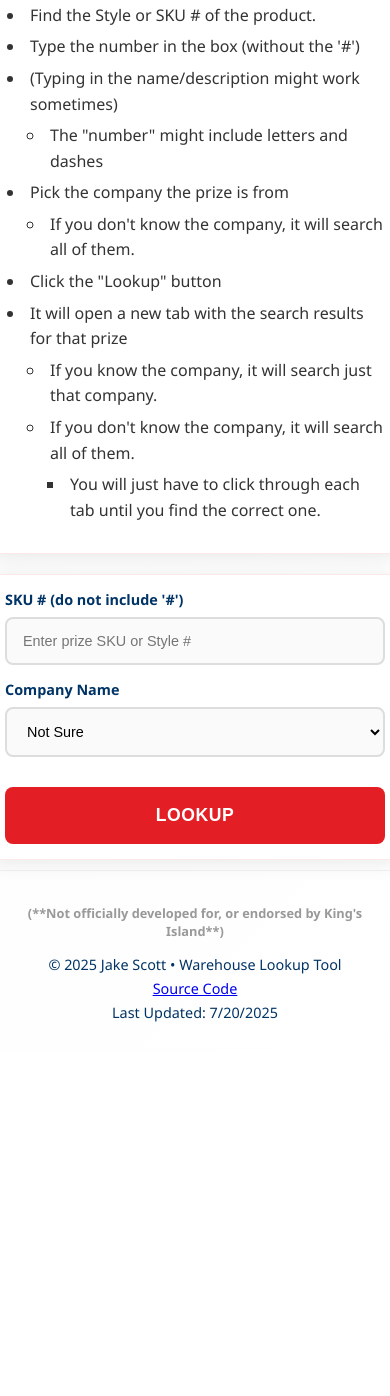
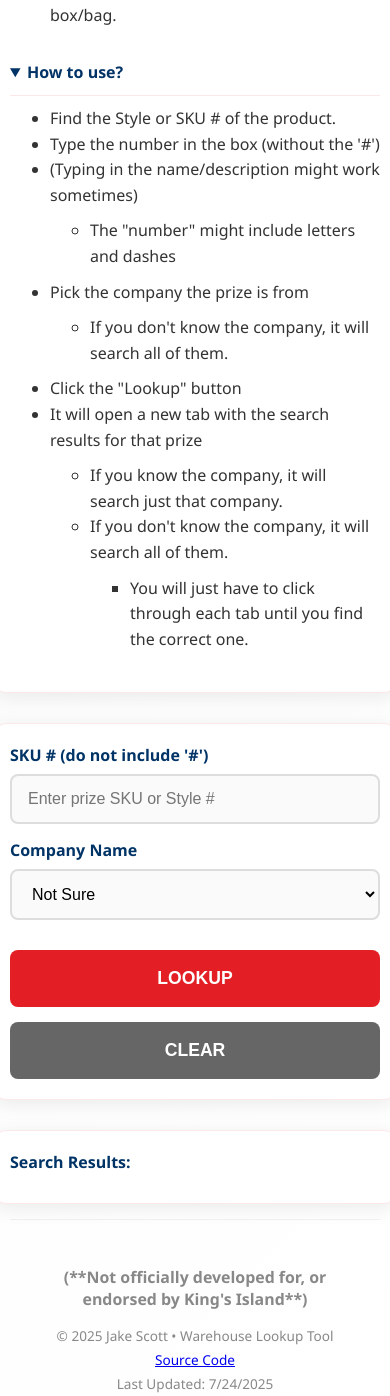
Before and after one commit to TheBiggestOfBoys/Warehouse-Lookup, a plain HTML site: page index.html in a window 390 px wide. Shown: the part 604-2000 px from the top of the page. Before the commit the page ends 1656 px from the top, so only its background shows below. Drawn offline with Linux system fonts and the light colour scheme.

Commit message:
Add clear button and search results display; improve link formatting

```diff
--- a/index.html
+++ b/index.html
@@ -68,14 +68,24 @@
 			</div>
 		</div>
 
-		<button id="lookup">Lookup</button>
+		<div class="button-row">
+			<button id="lookup">Lookup</button>
+			<button id="clear" type="button">Clear</button>
+		</div>
+	</div>
+
+	<div class="container">
+		<label for="linksList">Search Results:</label>
+		<ul id="linksList">
+			<!-- Links will be populated here -->
+		</ul>
 	</div>
 
 	<footer>
 		<h3><B>(**Not officially developed for, or endorsed by King's Island**)</B></h3>
 		<p>&copy; 2025 Jake Scott • Warehouse Lookup Tool</p>
 		<p><a href="https://github.com/TheBiggestOfBoys/Warehouse-Lookup">Source Code</a></p>
-		<p>Last Updated: 7/20/2025</p>
+		<p>Last Updated: 7/24/2025</p>
 	</footer>
 </body>
 
--- a/lookup.js
+++ b/lookup.js
@@ -1,29 +1,29 @@
 const Links = {
 	"Goffa": "https://goffatoys.com/",
 	"Fiesta": "https://fiestatoy.com/",
-	"ToyFactory": "https://shop.thetoyfactory.biz/",
-	"RINovelty": "https://www.rinovelty.com/",
+	"Toy Factory": "https://shop.thetoyfactory.biz/",
+	"R I Novelty": "https://www.rinovelty.com/",
 	"Kokos": "https://kokos.com/",
-	"ClassicToy": "https://classictoyco.com/",
-	"ToyBarn": "https://www.toybarn.com/",
-	"IdealToys": "http://www.idealtoysdirect.com/",
+	"Classic Toy": "https://classictoyco.com/",
+	"Toy Barn": "https://www.toybarn.com/",
+	"Ideal Toys": "http://www.idealtoysdirect.com/",
 	"Jazwares": "https://shop.jazwares.com/",
-	"AdventurePlanet": "https://www.bbtoystore.com/store/",
-	"PeekABoo": "https://www.peekabootoys.com/",
+	"Adventure Planet": "https://www.bbtoystore.com/store/",
+	"Peek A Boo": "https://www.peekabootoys.com/",
 };
 
 const queryLinkGenerators = {
 	"Goffa": styleNumber => `${Links.Goffa}search?q=${styleNumber}`,
 	"Fiesta": styleNumber => `${Links.Fiesta}search?type=product&q=${styleNumber}&submit=search`,
-	"ToyFactory": styleNumber => `${Links.ToyFactory}${styleNumber}.html`,
-	"RINovelty": styleNumber => `${Links.RINovelty}search?term=${styleNumber}`,
+	"Toy Factory": styleNumber => `${Links["Toy Factory"]}${styleNumber}.html`,
+	"R I Novelty": styleNumber => `${Links["R I Novelty"]}search?term=${styleNumber}`,
 	"Kokos": styleNumber => `${Links.Kokos}?s=${styleNumber}`,
-	"ClassicToy": styleNumber => `${Links.ClassicToy}?s=${styleNumber}`,
-	"ToyBarn": styleNumber => `${Links.ToyBarn}search.php?search_query=${styleNumber}`,
-	"IdealToys": styleNumber => `${Links.IdealToys}searchresults.aspx?term=${styleNumber}`,
+	"Classic Toy": styleNumber => `${Links["Classic Toy"]}?s=${styleNumber}`,
+	"Toy Barn": styleNumber => `${Links["Toy Barn"]}search.php?search_query=${styleNumber}`,
+	"Ideal Toys": styleNumber => `${Links["Ideal Toys"]}searchresults.aspx?term=${styleNumber}`,
 	"Jazwares": styleNumber => `${Links.Jazwares}search?q=${styleNumber}`,
-	"AdventurePlanet": styleNumber => `${Links.AdventurePlanet}SRCH.html?Search=${styleNumber}`,
-	"PeekABoo": styleNumber => `${Links.PeekABoo}?s=${styleNumber}`,
+	"Adventure Planet": styleNumber => `${Links["Adventure Planet"]}SRCH.html?Search=${styleNumber}`,
+	"Peek A Boo": styleNumber => `${Links["Peek A Boo"]}?s=${styleNumber}`,
 };
 
 function GetInfo() {
@@ -31,16 +31,21 @@ function GetInfo() {
 	const company = document.getElementById("company").value.trim();
 
 	if (!styleNumber) {
-		alert("Please enter a SKU or Style number.");
 		document.getElementById("styleNumber").focus();
 		return;
 	}
 
-	LookupPrize(styleNumber, company);
+	GenerateLinks(styleNumber, company);
 }
 
-function LookupPrize(styleNumber, company) {
+function GenerateLinks(styleNumber, company) {
 	const links = [];
+	const button = document.getElementById("lookup");
+
+	// Show loading state
+	const originalText = button.textContent;
+	button.textContent = "Searching...";
+	button.disabled = true;
 
 	if (company && queryLinkGenerators[company]) {
 		links.push(queryLinkGenerators[company](styleNumber));
@@ -48,10 +53,60 @@ function LookupPrize(styleNumber, company) {
 		Object.values(queryLinkGenerators).forEach(generator => {
 			links.push(generator(styleNumber));
 		});
-		alert("No company selected. Searching all companies.");
 	}
 
-	links.forEach(link => window.open(link));
+	// Restore button state
+	setTimeout(() => {
+		button.textContent = originalText;
+		button.disabled = false;
+	}, 300);
+
+	links.length === 1 ? window.open(links[0]) : PopulateList(links);
+	return links;
+}
+
+// Helper function to reverse lookup company name from URL
+function getCompanyFromUrl(url) {
+	for (const [company, baseUrl] of Object.entries(Links)) {
+		if (url.startsWith(baseUrl)) {
+			return company;
+		}
+	}
+	return "Unknown";
+}
+
+function PopulateList(links) {
+	const list = document.getElementById("linksList");
+	list.innerHTML = ""; // Clear previous links
+
+	if (links.length === 0) {
+		list.innerHTML = "<li>No results found.</li>";
+		return;
+	}
+
+	links.forEach(link => {
+		const listItem = document.createElement("li");
+		const companyName = getCompanyFromUrl(link);
+		listItem.innerHTML = `<strong>${companyName}:</strong> `;
+
+		const anchor = document.createElement("a");
+		anchor.href = link;
+		anchor.target = "_blank";
+		anchor.textContent = link;
+		listItem.appendChild(anchor);
+		list.appendChild(listItem);
+	});
+}
+
+// Function to clear all inputs and results
+function clearAll() {
+	document.getElementById("styleNumber").value = "";
+	document.getElementById("company").value = "";
+	const list = document.getElementById("linksList");
+	if (list) {
+		list.innerHTML = "";
+	}
+	document.getElementById("styleNumber").focus();
 }
 
 // Populate company dropdown from Links keys
@@ -59,15 +114,15 @@ const companySelect = document.getElementById("company");
 Object.keys(Links).forEach(company => {
 	const option = document.createElement("option");
 	option.value = company;
-	option.textContent = company === "RINovelty" ? "Rhode Island Novelty" :
-		company === "ToyFactory" ? "Toy Factory" : company;
+	option.textContent = company;
 	companySelect.appendChild(option);
 });
 
 document.getElementById("lookup").addEventListener("click", GetInfo);
+document.getElementById("clear").addEventListener("click", clearAll);
 
 // Add Enter key support
-document.getElementById("styleNumber").addEventListener("keypress", function(event) {
+document.getElementById("styleNumber").addEventListener("keypress", function (event) {
 	if (event.key === "Enter") {
 		GetInfo();
 	}
--- a/styles.css
+++ b/styles.css
@@ -1,57 +1,39 @@
-/* Simple King's Island Theme */
+/* King's Island Theme */
 :root {
-	--kings-island-red: #e31e24;
-	--kings-island-blue: #003366;
-	--kings-island-yellow: #ffd700;
-	--background-light: #f8f9fa;
+	--red: #e31e24;
+	--blue: #003366;
+	--light: #f8f9fa;
 }
 
 body {
-	font-family: 'Segoe UI', Tahoma, Geneva, Verdana, sans-serif;
-	background: linear-gradient(135deg, var(--background-light) 0%, #ffffff 100%);
-	color: #333;
+	font-family: 'Segoe UI', sans-serif;
+	background: linear-gradient(135deg, var(--light) 0%, white 100%);
 	margin: 0;
 	padding: 20px;
 	display: flex;
 	flex-direction: column;
 	align-items: center;
 	min-height: 100vh;
+	color: #333;
 }
 
 .logo {
 	max-width: 200px;
-	height: auto;
 	margin-bottom: 20px;
 }
 
 h1 {
+	color: var(--red);
+	font-size: clamp(1.8rem, 4vw, 2.5rem);
 	text-align: center;
-	color: var(--kings-island-red);
-	font-size: clamp(1.8rem, 4vw, 2.5rem);
 	margin-bottom: 10px;
 }
 
-p {
-	text-align: center;
-	color: var(--kings-island-blue);
-	font-style: italic;
-	margin-bottom: 30px;
-	font-size: clamp(0.9rem, 2vw, 1rem);
-}
-
 h2 {
-	color: var(--kings-island-blue);
+	color: var(--blue);
 	font-size: clamp(1.1rem, 3vw, 1.3rem);
 	text-align: center;
-	margin-bottom: 15px;
-}
-
-h3 {
-	color: #666;
-	font-size: clamp(0.8rem, 2vw, 0.9rem);
-	text-align: center;
-	margin-bottom: 10px;
-	font-weight: normal;
+	margin-bottom: 30px;
 }
 
 .container {
@@ -63,19 +45,6 @@ h3 {
 	border-radius: 12px;
 	box-shadow: 0 4px 20px rgba(0, 0, 0, 0.08);
 	border: 1px solid rgba(227, 30, 36, 0.1);
-	backdrop-filter: blur(10px);
-	transition: all 0.3s ease;
-}
-
-.container:hover {
-	box-shadow: 0 6px 25px rgba(0, 0, 0, 0.12);
-	transform: translateY(-2px);
-}
-
-.form-group {
-	display: flex;
-	flex-direction: column;
-	margin-bottom: 20px;
 }
 
 .input-row {
@@ -87,16 +56,13 @@ h3 {
 .input-group {
 	flex: 1;
 	min-width: 250px;
-	display: flex;
-	flex-direction: column;
 }
 
 label {
 	display: block;
 	font-weight: bold;
 	margin-bottom: 8px;
-	color: var(--kings-island-blue);
-	font-size: clamp(0.9rem, 2vw, 1rem);
+	color: var(--blue);
 }
 
 input,
@@ -105,144 +71,94 @@ select {
 	padding: 14px 16px;
 	border: 2px solid #ddd;
 	border-radius: 8px;
-	font-size: clamp(0.9rem, 2vw, 1rem);
-	transition: all 0.3s ease;
+	font-size: 1rem;
 	background: #fafafa;
 	box-sizing: border-box;
+	transition: all 0.3s ease;
 }
 
 input:focus,
 select:focus {
 	outline: none;
-	border-color: var(--kings-island-red);
+	border-color: var(--red);
 	background: white;
 	box-shadow: 0 0 0 3px rgba(227, 30, 36, 0.1);
-	transform: translateY(-1px);
 }
 
-input:hover,
-select:hover {
-	border-color: var(--kings-island-blue);
-	background: white;
+.button-row {
+	display: flex;
+	gap: 15px;
+	justify-content: center;
+	margin: 30px auto 0;
+	flex-wrap: wrap;
 }
 
 button {
-	background-color: var(--kings-island-red);
+	background: var(--red);
 	color: white;
 	border: none;
 	padding: 16px 32px;
-	font-size: clamp(1rem, 2.5vw, 1.2rem);
+	font-size: 1.1rem;
 	font-weight: bold;
 	border-radius: 8px;
 	cursor: pointer;
-	display: block;
-	margin: 30px auto 0;
 	min-width: 150px;
 	transition: all 0.3s ease;
 	text-transform: uppercase;
-	letter-spacing: 0.5px;
-	position: relative;
-	overflow: hidden;
-}
-
-button::before {
-	content: '';
-	position: absolute;
-	top: 0;
-	left: -100%;
-	width: 100%;
-	height: 100%;
-	background: linear-gradient(90deg, transparent, rgba(255, 255, 255, 0.2), transparent);
-	transition: left 0.5s;
-}
-
-button:hover::before {
-	left: 100%;
 }
 
 button:hover {
-	background-color: #c41e24;
+	background: #c41e24;
 	transform: translateY(-2px);
 	box-shadow: 0 4px 12px rgba(227, 30, 36, 0.3);
 }
 
-button:active {
-	transform: translateY(0);
-	box-shadow: 0 2px 6px rgba(227, 30, 36, 0.3);
+button:disabled {
+	opacity: 0.7;
+	cursor: not-allowed;
+	transform: none;
 }
 
-/* Collapsible instructions styling */
+#clear {
+	background: #666;
+}
+
+#clear:hover {
+	background: #555;
+	box-shadow: 0 4px 12px rgba(102, 102, 102, 0.3);
+}
+
+/* Collapsible sections */
 details {
 	margin-bottom: 20px;
 }
 
-details+details {
-	margin-top: 15px;
-}
-
 summary {
 	font-weight: bold;
-	color: var(--kings-island-blue);
-	font-size: clamp(1rem, 2.5vw, 1.1rem);
+	color: var(--blue);
 	cursor: pointer;
 	padding: 12px 0;
-	list-style: none;
-	position: relative;
-	transition: color 0.3s ease;
 	border-bottom: 1px solid rgba(227, 30, 36, 0.1);
 }
 
-summary::-webkit-details-marker {
-	display: none;
+summary:hover {
+	color: var(--red);
 }
 
-summary::before {
-	content: "▶";
-	position: absolute;
-	left: -20px;
-	transition: transform 0.3s ease;
-	color: var(--kings-island-red);
-}
-
-details[open] summary::before {
-	transform: rotate(90deg);
-}
-
-summary:hover {
-	color: var(--kings-island-red);
-}
-
-#instructions {
-	margin-top: 15px;
-	padding-left: 5px;
-}
-
-/* Better list styling */
 ul {
 	line-height: 1.6;
 	margin: 10px 0;
 }
 
-li {
-	margin: 6px 0;
-	padding-left: 5px;
-}
-
-ul ul {
-	margin-top: 5px;
-	margin-bottom: 5px;
-}
-
-/* Footer styling */
+/* Footer */
 footer {
 	margin-top: auto;
-	padding: 30px 20px 20px;
+	padding: 30px 20px;
 	text-align: center;
 	color: #888;
 	font-size: 0.85rem;
 	border-top: 1px solid rgba(0, 0, 0, 0.05);
 	max-width: 600px;
-	width: 100%;
 }
 
 footer p {
@@ -250,12 +166,7 @@ footer p {
 	font-style: normal;
 }
 
-footer h3 {
-	color: #999;
-	margin-bottom: 15px;
-}
-
-/* Responsive design */
+/* Mobile */
 @media (max-width: 768px) {
 	body {
 		padding: 15px 10px;
@@ -263,16 +174,15 @@ footer h3 {
 
 	.logo {
 		max-width: 150px;
-		margin-bottom: 15px;
 	}
 
 	.container {
 		padding: 20px 15px;
 		margin: 15px 0;
-		border-radius: 8px;
 	}
 
-	.input-row {
+	.input-row,
+	.button-row {
 		flex-direction: column;
 		gap: 15px;
 	}
@@ -284,51 +194,5 @@ footer h3 {
 	button {
 		width: 100%;
 		padding: 18px;
-		font-size: 1.1rem;
-	}
-
-	details {
-		margin-bottom: 15px;
-	}
-
-	summary {
-		padding: 8px 0;
-		font-size: 1rem;
-	}
-
-	h1 {
-		margin-bottom: 8px;
-	}
-
-	h2 {
-		margin-bottom: 20px;
 	}
 }
-
-@media (max-width: 480px) {
-	body {
-		padding: 10px 5px;
-	}
-
-	.container {
-		padding: 15px 12px;
-		margin: 10px 0;
-	}
-
-	.logo {
-		max-width: 120px;
-	}
-
-	h1 {
-		font-size: 1.5rem;
-	}
-
-	ul {
-		padding-left: 20px;
-	}
-
-	footer {
-		padding: 20px 10px 15px;
-		font-size: 0.8rem;
-	}
-}
```
